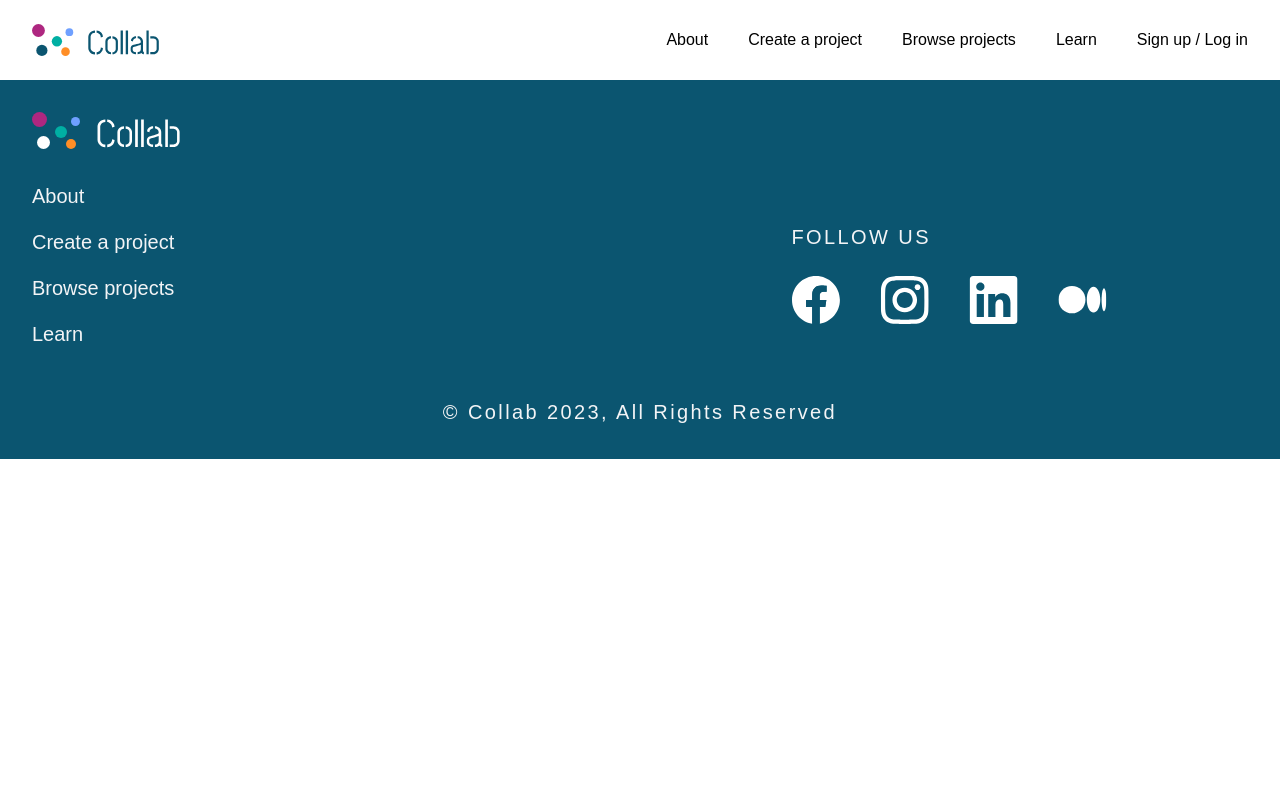
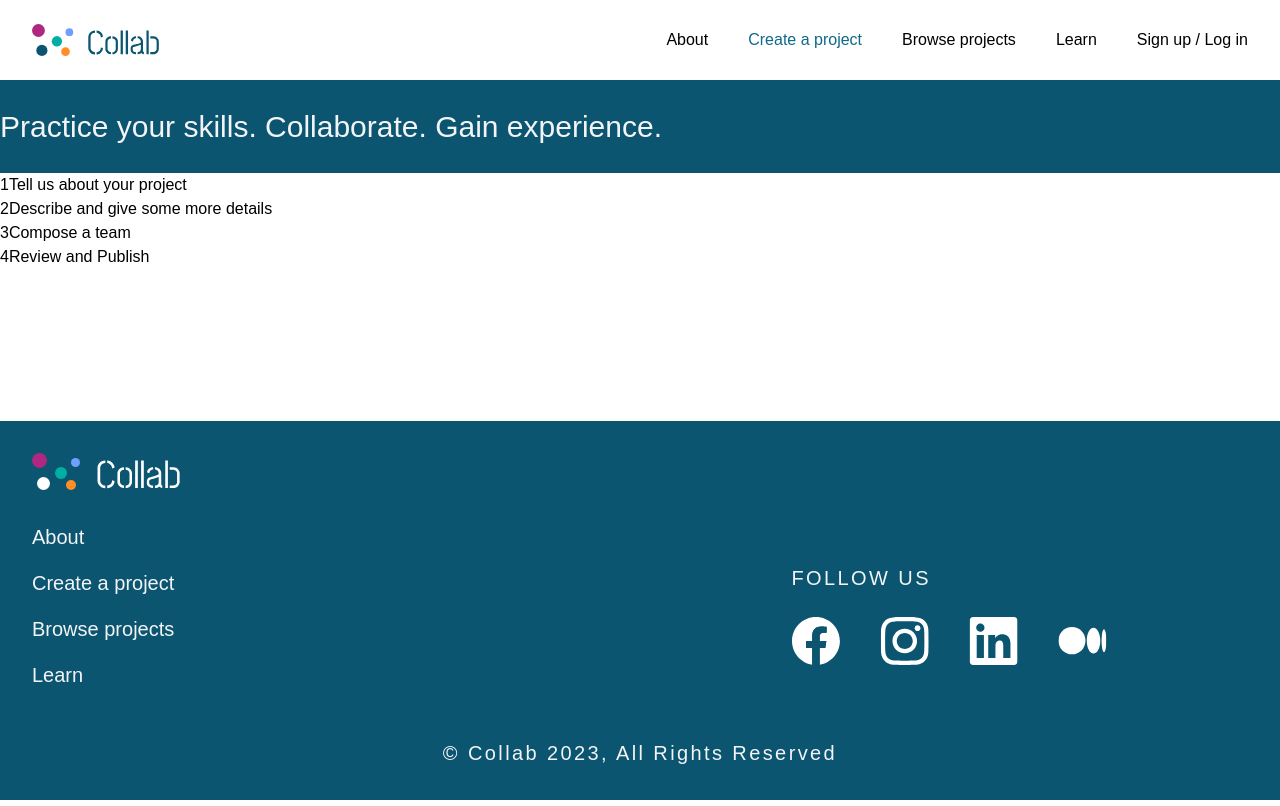
Before and after one commit to CollabDevTeam/collab-frontend, a Nuxt app: page /create-project in a window 1280 px wide. Built offline with nearby package versions, Linux system fonts and the light colour scheme.

Commit message:
add vee validate start create project form

```diff
--- /dev/null
+++ b/components/createProjectForm/Form.vue
@@ -0,0 +1,7 @@
+<template>
+  <div></div>
+</template>
+
+<script setup lang="ts"></script>
+
+<style scoped></style>
--- /dev/null
+++ b/components/createProjectForm/ProgressBar.vue
@@ -0,0 +1,30 @@
+<template>
+  <section class="step-wizard">
+    <ul class="step-wizard-list">
+      <li class="step-wizard-item">
+        <span class="progress-count">1</span>
+        <span class="progress-label">Tell us about your project</span>
+      </li>
+      <li>
+        <span class="progress-count">2</span>
+        <span class="progress-label">Describe and give some more details</span>
+      </li>
+      <li>
+        <span class="progress-count">3</span>
+        <span class="progress-label">Compose a team</span>
+      </li>
+      <li>
+        <span class="progress-count">4</span>
+        <span class="progress-label">Review and Publish</span>
+      </li>
+    </ul>
+  </section>
+</template>
+
+<script setup lang="ts">
+  defineProps<{
+    completesSections: string[];
+  }>();
+</script>
+
+<style scoped></style>
--- a/nuxt.config.ts
+++ b/nuxt.config.ts
@@ -21,5 +21,15 @@ export default defineNuxtConfig({
     ],
     'nuxt-icon',
     '@vueuse/nuxt',
+    '@vee-validate/nuxt',
   ],
+  veeValidate: {
+    autoImports: true,
+    componentNames: {
+      Form: 'VeeForm',
+      Field: 'VeeField',
+      FieldArray: 'VeeFieldArray',
+      ErrorMessage: 'VeeErrorMessage',
+    },
+  },
 });
--- a/package.json
+++ b/package.json
@@ -22,6 +22,9 @@
     "tailwindcss": "^3.3.2"
   },
   "dependencies": {
-    "@nuxtjs/google-fonts": "^3.0.1"
+    "@nuxtjs/google-fonts": "^3.0.1",
+    "@vee-validate/nuxt": "^4.10.6",
+    "@vee-validate/zod": "^4.10.6",
+    "zod": "^3.21.4"
   }
 }
--- /dev/null
+++ b/pages/create-project/index.vue
@@ -0,0 +1,14 @@
+<template>
+  <section>
+    <div class="bg-primary text-xl font-medium text-gray-100 md:text-2xl">
+      <p class="mx-auto max-w-main py-6">
+        Practice your skills. Collaborate. Gain experience.
+      </p>
+    </div>
+    <create-project-form-progress-bar />
+  </section>
+</template>
+
+<script setup lang="ts"></script>
+
+<style scoped></style>
--- /dev/null
+++ b/pages/create-project/success.vue
@@ -0,0 +1,7 @@
+<template>
+  <div></div>
+</template>
+
+<script setup lang="ts"></script>
+
+<style scoped></style>
```
Also changed, not shown: 1 other file (tests, documents, lock files or other folders).
